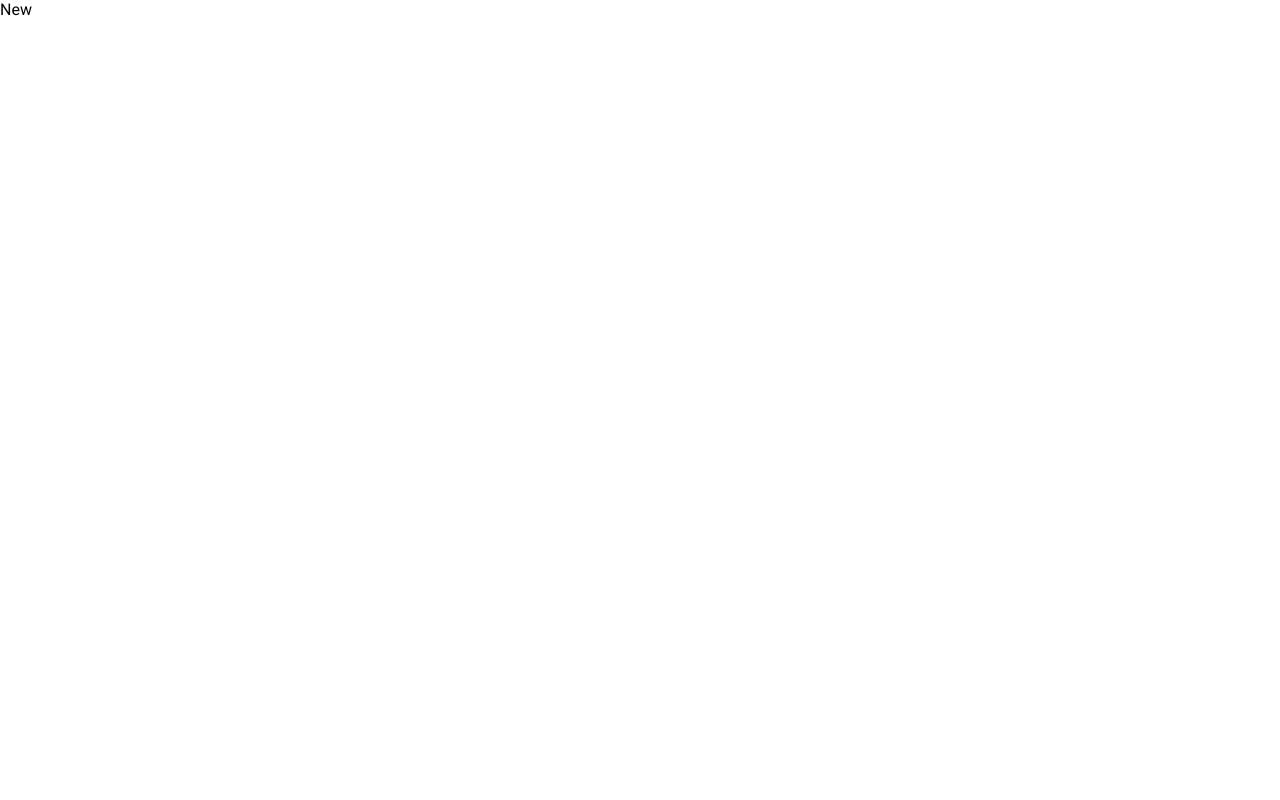
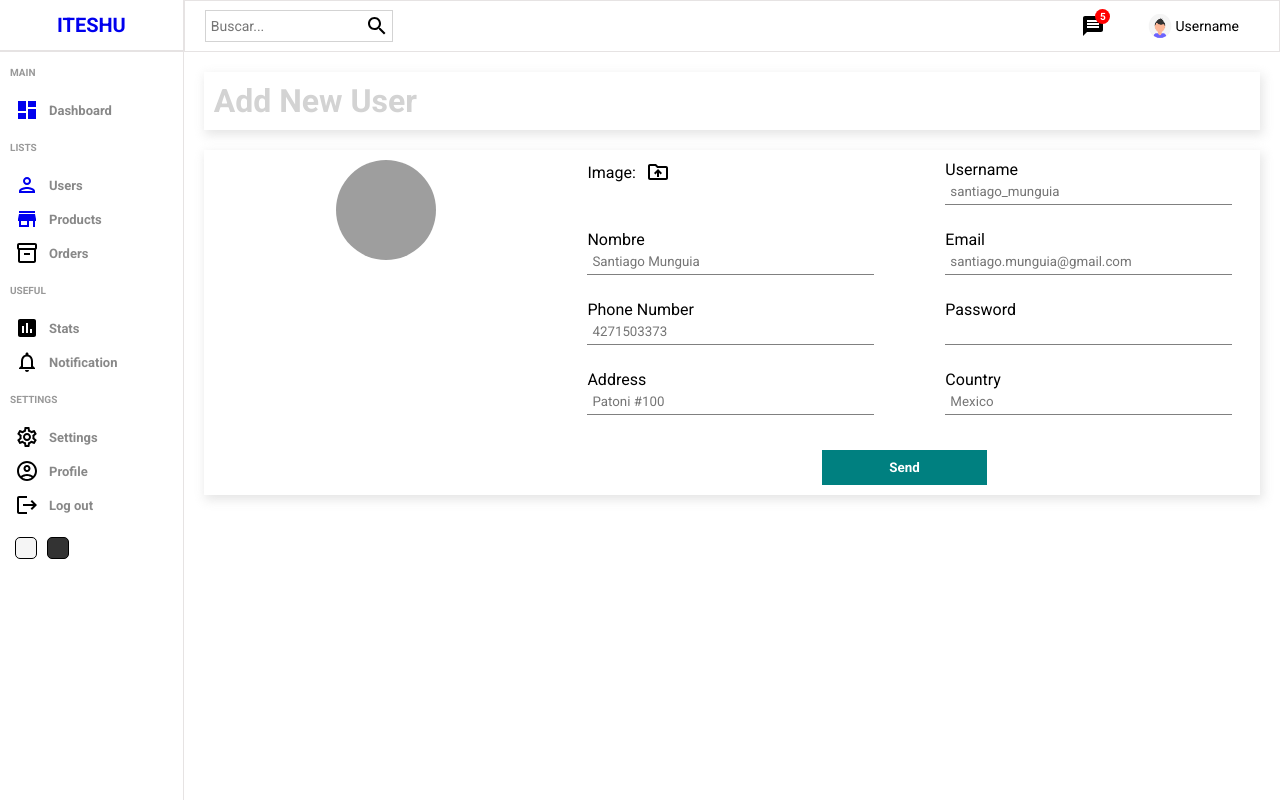
Before and after one commit to Santiago257/dashboard, a React (Create React App) app: page /users/new in a window 1280 px wide. Built offline with nearby package versions, Linux system fonts and the light colour scheme; grey boxes are pictures that could not be loaded.

Commit message:
Cambios y rutas asignadas

```diff
--- a/public/index.html
+++ b/public/index.html
@@ -17,7 +17,7 @@
       }
     </style>
 
-    <title>React Admin App</title>
+    <title>React Admin </title>
   </head>
   <body>
     <noscript>You need to enable JavaScript to run this app.</noscript>
--- a/src/components/chart/Chart.jsx
+++ b/src/components/chart/Chart.jsx
@@ -4,7 +4,6 @@ import {
   AreaChart,
   Area,
   XAxis,
-  YAxis,
   CartesianGrid,
   Tooltip,
   ResponsiveContainer,
@@ -18,11 +17,11 @@ const data = [
   {name: "June", Total:1700}
 ];
 
-const Chart = () => {
+const Chart = ({aspect,title}) => {
   return (
     <div className="chart">
-        <div className="title">Last 6 months</div>
-    <ResponsiveContainer width="100%" aspect={2/1} >
+        <div className="title">{title}</div>
+    <ResponsiveContainer width="100%" aspect={aspect}>
       <AreaChart
         width={730}
         height={250}
--- a/src/components/datatable/Datatable.jsx
+++ b/src/components/datatable/Datatable.jsx
@@ -2,6 +2,7 @@ import React from 'react'
 import "./datatable.scss"
 import { DataGrid } from '@mui/x-data-grid';
 import {userColumns,userRows} from "../../datatablesource"
+import { Link } from 'react-router-dom';
 
 const Datatable = () => {
 
@@ -9,7 +10,9 @@ const Datatable = () => {
         {field:"action", headerName: "Action", width:200 , renderCell:()=>{
         return(
             <div className='cellAction' >
+                <Link to="/users/test" style={{textDecoration: "none"}}>
                 <div className='viewButton'>View</div>
+                </Link>
                 <div className='deleteButton'>Delete</div>
             </div>
         )
@@ -17,6 +20,12 @@ const Datatable = () => {
 
   return (
     <div className="datatable">
+        <div className="datatableTitle">
+            Users
+            <Link to="/users/new" className="link">
+                Add New
+            </Link>
+        </div>
         <DataGrid
         rows={userRows}
         columns={userColumns.concat(actionColumn)}
--- a/src/components/datatable/datatable.scss
+++ b/src/components/datatable/datatable.scss
@@ -1,6 +1,27 @@
 .datatable {
   height: 600px;
   padding: 20px;
+
+  .datatableTitle{
+    width: 100%;
+    font-size: 24px;
+    color: gray;
+    margin-bottom: 10px;
+    display: flex;
+    align-items: center;
+    justify-content: space-between;
+
+    .link{
+      text-decoration: none;
+      color: green;
+      font-size: 16px;
+      font-weight: 400;
+      border: 1px solid green;
+      padding: 5px;
+      border-radius: 5px;
+      cursor: pointer;
+    }
+  }
 
   .cellWithImg {
     display: flex;
--- a/src/components/sidebar/Sidebar.jsx
+++ b/src/components/sidebar/Sidebar.jsx
@@ -11,30 +11,39 @@ import {
   SettingsOutlined,
   AccountCircleOutlined,
 } from "@mui/icons-material";
+import { Link } from "react-router-dom";
 
 const Sidebar = () => {
   return (
     <div className="sidebar">
       <div className="top">
+        <Link to="/" style={{textDecoration: "none"}}>
         <span className="logo">ITESHU</span>
+        </Link>
       </div>
       <hr />
       <div className="center">
         <ul>
           <p className="title">MAIN</p>
+          <Link to="/" style={{textDecoration: "none"}}>
           <li>
             <Dashboard className="icon" />
             <span>Dashboard</span>
           </li>
+          </Link>
           <p className="title">LISTS</p>
+          <Link to="/users" style={{textDecoration: "none"}}>
           <li>
             <PersonOutlined className="icon" />
             <span>Users</span>
           </li>
+          </Link>
+          <Link to="/products" style={{textDecoration: "none"}}>
           <li>
             <StoreMallDirectory className="icon" />
             <span>Products</span>
           </li>
+          </Link>
           <li>
             <Inventory2Outlined className="icon" />
             <span>Orders</span>
--- a/src/datatablesource.js
+++ b/src/datatablesource.js
@@ -55,7 +55,7 @@ export const userRows = [
         username: "Santiago",
         img:"https://cdn2.iconfinder.com/data/icons/avatars-vol-1-glyph/64/glyph-avatar-white-man-beard-256.png",
         status: "active",
-        email: "maria.hr@email.com",
+        email: "santiago.hr@email.com",
         age: 21,
     },
 ]
--- a/src/pages/home/Home.jsx
+++ b/src/pages/home/Home.jsx
@@ -21,7 +21,7 @@ const Home = () => {
         </div>
         <div className="charts">
           <Featured/>
-          <Chart/>
+          <Chart title="Ultimos 6 meses" aspect={2/1}/>
         </div>
         <div className="listContainer">
           <div className="listTitle">Latest Transactions</div>
--- a/src/pages/new/New.jsx
+++ b/src/pages/new/New.jsx
@@ -1,10 +1,76 @@
-import React from 'react'
-import './new.scss'
+import React from "react";
+import "./new.scss";
+import Sidebar from "../../components/sidebar/Sidebar";
+import Navbar from "../../components/navbar/Navbar";
+import { DriveFolderUploadOutlined } from "@mui/icons-material";
+import { useState } from "react";
 
 const New = () => {
+
+  const [file,setFile] = useState("");
+
   return (
-    <div>New</div>
-  )
-}
+    <div className="new">
+      <Sidebar />
+      <div className="newContainer">
+        <Navbar />
+        <div className="top">
+          <h1>Add New User</h1>
+        </div>
+        <div className="bottom">
+          <div className="left">
+            <img
+              src={
+                file
+                ? URL.createObjectURL(file)
+                : "https://thumbs.dreamstime.com/b/sin-foto-ni-icono-de-imagen-en-blanco-cargar-im%C3%A1genes-o-falta-marca-no-disponible-pr%C3%B3xima-se%C3%B1al-silueta-naturaleza-simple-marco-215973362.jpg"
+              }
+              alt="Sin imagen"
+            />
+          </div>
+          <div className="right">
+            <form className="form">
+              <div className="formInput">
+                <label htmlFor="file">
+                  Image: <DriveFolderUploadOutlined className="icon" />
+                </label>
+                <input type="file" id="file" style={{ display: "none" }} onChange={e=>setFile(e.target.files[0])} />
+               </div>
+              <div className="formInput">
+                <label>Username</label>
+                <input type="text" placeholder="santiago_munguia" />
+              </div>
+              <div className="formInput">
+                <label>Nombre</label>
+                <input type="text" placeholder="Santiago Munguia" />
+              </div>
+              <div className="formInput">
+                <label>Email</label>
+                <input type="text" placeholder="santiago.munguia@gmail.com" />
+              </div>
+              <div className="formInput">
+                <label>Phone Number</label>
+                <input type="text" placeholder="4271503373" />
+              </div>
+              <div className="formInput">
+                <label>Password</label>
+                <input type="password" />
+              </div>
+              <div className="formInput">
+                <label>Address</label>
+                <input type="text" placeholder="Patoni #100" />
+              </div>
+              <div className="formInput">
+                <label>Country</label>
+                <input type="text" placeholder="Mexico" />
+              </div>
+              <button>Send</button>
+            </form>
+          </div>
+        </div>
+      </div>
+    </div>
+  );
+};
 
-export default New
+export default New;
--- a/src/pages/new/new.scss
+++ b/src/pages/new/new.scss
@@ -0,0 +1,78 @@
+.new {
+  width: 100%;
+  display: flex;
+
+  .newContainer {
+    flex: 6;
+
+    .top, .bottom {
+      -webkit-box-shadow: 2px 4px 10px 1px rgba(0, 0, 0, 0.47);
+      box-shadow: 2px 4px 10px 1px rgba(201, 201, 201, 0.47);
+      padding: 10px;
+      margin: 20px;
+      display: flex;
+
+      h1{
+        color: lightgray;
+      }
+
+      .left{
+        flex: 1;
+        text-align: center;
+
+        img{
+
+            object-fit: cover;
+            width: 100px;
+            height: 100px;
+            border-radius: 50%;
+        }
+
+      }
+
+      .right{
+        flex: 2;
+
+
+        .form{
+            display: flex;
+            flex-wrap: wrap;
+            gap: 25px;
+            justify-content: space-around;
+
+            .formInput{
+                width: 40%;
+
+                label{
+                    display: flex;
+                    align-items: center;
+                    gap: 10px;
+
+                    .icon{
+                        cursor: pointer;
+                    }
+                }
+
+                input{
+                    width: 100%;
+                    padding: 5px;
+                    border: none;
+                    border-bottom: 1px solid grey;
+                }
+            }
+            button{
+                width: 165px;
+                padding: 10px;
+                border: none;
+                background-color: teal;
+                color: white;
+                font-weight: bold;
+                cursor: pointer;
+                margin-top: 10px;
+            }
+        }
+
+      }
+    }
+  }
+}
--- a/src/pages/single/Single.jsx
+++ b/src/pages/single/Single.jsx
@@ -1,10 +1,59 @@
-import React from 'react'
-import './single.scss'
+import React from "react";
+import "./single.scss";
+import Sidebar from "../../components/sidebar/Sidebar";
+import Navbar from "../../components/navbar/Navbar";
+import Chart from "../../components/chart/Chart";
+import List from "../../components/table/Table"
 
 const Single = () => {
   return (
-    <div>Single</div>
-  )
-}
+    <div className="single">
+      <Sidebar />
+      <div className="singleContainer">
+        <Navbar />
+        <div className="top">
+          <div className="left">
+            <div className="editButton">Edit</div>
+            <h1 className="title">Information</h1>
+            <div className="item">
+            <img
+              src="https://img.freepik.com/free-vector/businessman-character-avatar-isolated_24877-60111.jpg?w=2000"
+              alt="Imagen"
+              className="itemImg"
+            />
+            <div className="details">
+              <h1 className="itemTitle">Santiago Munguia</h1>
+              <div className="detailsItem">
+                <span className="itemKey">Email: </span>
+                <span className="itemValue">santiagorm257@gmail.com</span>
+              </div>
+              <div className="detailsItem">
+                <span className="itemKey">Phone: </span>
+                <span className="itemValue">4271503373</span>
+              </div>
+              <div className="detailsItem">
+                <span className="itemKey">Address: </span>
+                <span className="itemValue">Patoni #100</span>
+              </div>
+              <div className="detailsItem">
+                <span className="itemKey">Country: </span>
+                <span className="itemValue">Mexico</span>
+              </div>
+            </div>
+            </div>
+          </div>
+          <div className="right">
+            <Chart aspect={3/1} title="Rendimiento (Ultimos 6 meses)"/>
+          </div>
+        </div>
 
-export default Single
+        <div className="bottom">
+        <h1 className="title">Last transaction</h1>
+            <List/>
+        </div>
+      </div>
+    </div>
+  );
+};
+
+export default Single;
```
Also changed, not shown: src/pages/single/single.scss (+89 -0 lines).
